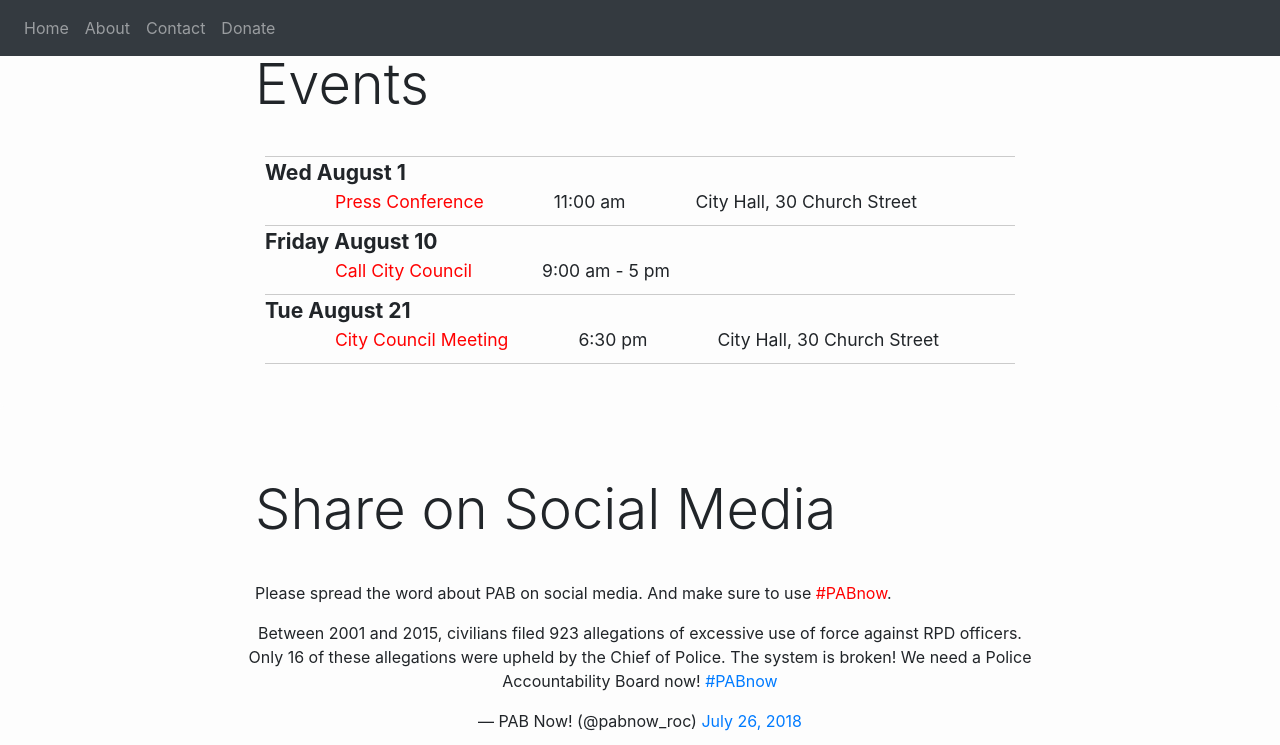
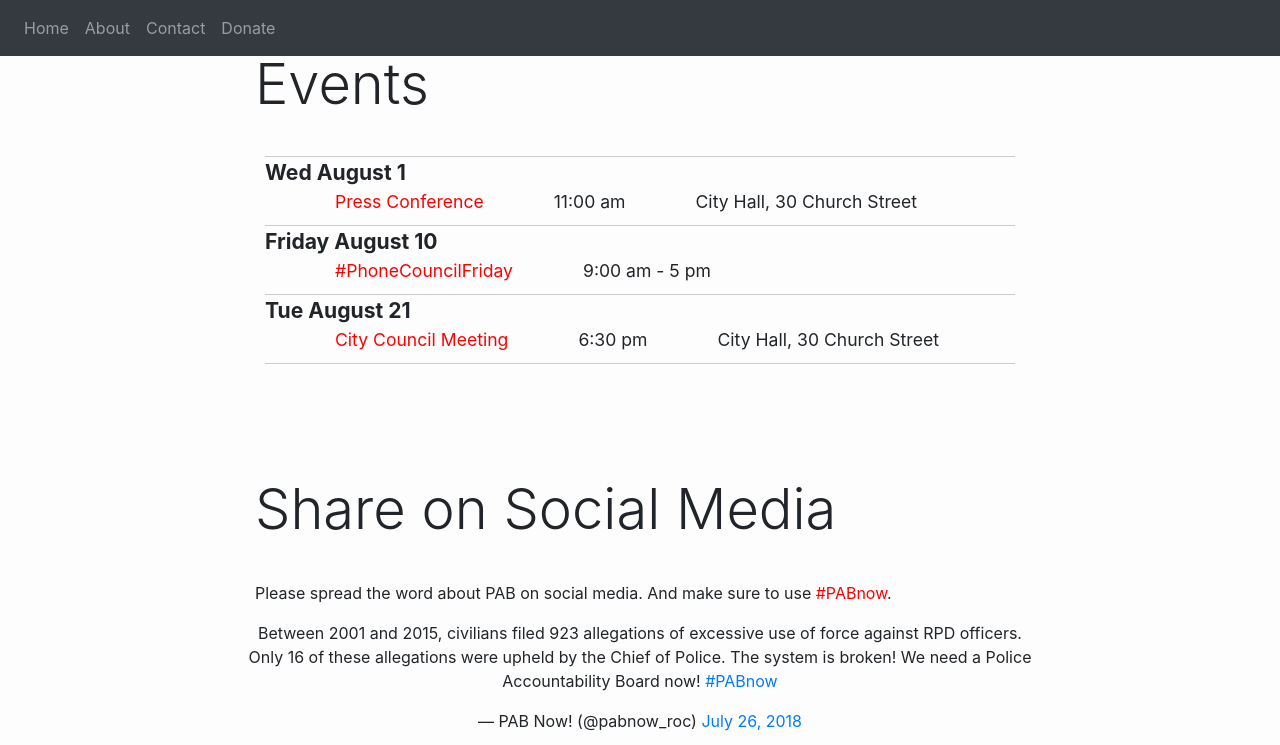
Before and after one commit to pabnow/pabnow.github.io, a Jekyll site: the page built from index.html, in a window 1280 px wide and 900 px high, scrolled down 1692 px, cut to the strip 0-745 px from the top of the window. Built offline with Jekyll 4.4.1, drawn with Linux system fonts in a browser that asks for light colours; nearby versions of some CDN libraries; comment, search, counter and statistics services are not loaded.

Commit message:
Update index.html

```diff
--- a/index.html
+++ b/index.html
@@ -155,7 +155,7 @@ title: PAB
 				<div class="event_date">Wed August 1</div><span class="event_name"><a href="https://www.facebook.com/events/1988538147874345/">Press Conference</a></span><span class="event_time">11:00 am</span><span class="event_location">City Hall, 30 Church Street</span>
 			</div>
 			<div class="event">
-		  	<div class="event_date">Friday August 10</div><span class="event_name"><a href="https://www.facebook.com/events/438587713308891/">Call City Council</a></span><span class="event_time">9:00 am - 5 pm</span><span class="event_location"></span>
+				<div class="event_date">Friday August 10</div><span class="event_name"><a href="https://www.facebook.com/events/438587713308891/">#PhoneCouncilFriday</a></span><span class="event_time">9:00 am - 5 pm</span><span class="event_location"></span>
 			</div>
 			<div class="event">
 				<div class="event_date">Tue August 21</div><span class="event_name"><a href="https://www.facebook.com/events/479159955862294/">City Council Meeting</a></span><span class="event_time">6:30 pm</span><span class="event_location">City Hall, 30 Church Street</span>
```
Lines whose indentation alone changed are shown as unchanged.
